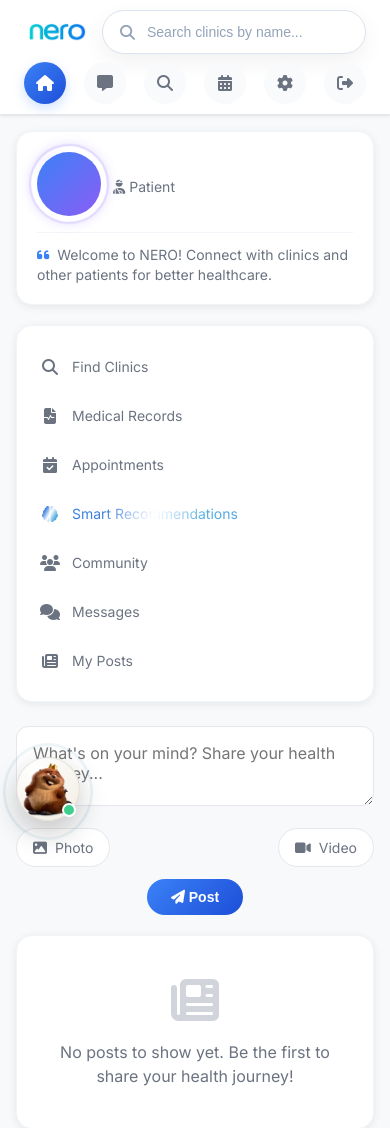
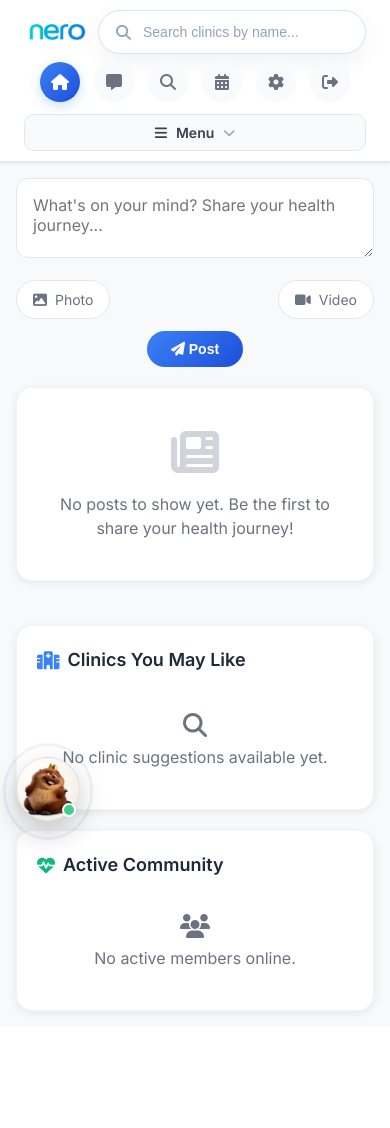
Before and after one commit to dakirBLM/Nero, a Django app: page /patients/dashboard/ in a window 390 px wide. Shown: the top 1128 px of the page. After the commit the page ends 1015 px from the top, so only its background shows below. Run offline with Django 5.2, Linux system fonts and the light colour scheme; the visitor is signed in with stand-in values (Sample User, id 1); data that the repository does not hold is empty; parts of the project's set-up code (start-up, migrations or seed data) failed here and were passed over.

Commit message:
Patient header: lock layout with !important (fix appointments drift) + mobile-only dropdown for left sidebar menu

```diff
--- a/templates/includes/patient_nav.html
+++ b/templates/includes/patient_nav.html
@@ -8,18 +8,34 @@
     search_results_id   -> id for the results box     (default 'dashboard-search-results')
     search_placeholder  -> placeholder text           (default 'Search clinics by name...')
   Layout: logo + search bar on the top row, navigation icons underneath.
-  Base styling + search/scroll JS still live in each page; the overrides below shape the two-row layout.
+  The !important locks below neutralize leftover per-page header media-queries so the
+  header renders identically on every page at every width.
+  On mobile (<=1024px) the left sidebar (.sidebar-left) collapses into a "Menu" dropdown.
 {% endcomment %}
 <style>
-/* two-row header layout (overrides the per-page single-row CSS) */
-.header-container.pnav{flex-direction:column;align-items:stretch;gap:6px;padding-top:10px;padding-bottom:10px}
-.pnav .pnav-top{display:flex;align-items:center;gap:6px}
-.pnav .logo-container{width:104px;height:44px;flex-shrink:0;justify-content:flex-start}
-.pnav .search-container{flex:1;max-width:560px;margin:0 0 0 14px}
-.pnav .nav-icons{justify-content:center;width:100%;gap:26px;padding-top:2px}
+/* two-row header layout (overrides the per-page single-row / grid CSS) */
+.header-container.pnav{display:flex !important;flex-direction:column !important;align-items:stretch !important;gap:6px;padding:10px 24px !important}
+.pnav .pnav-top{display:flex;align-items:center;width:100%}
+.pnav .logo-container{width:104px !important;height:44px !important;flex-shrink:0;justify-content:flex-start !important;margin:0 !important}
+.pnav .search-container{flex:1 1 auto !important;width:auto !important;max-width:560px !important;margin:0 0 0 14px !important}
+.pnav .nav-icons{display:flex !important;justify-content:center !important;width:100% !important;gap:26px !important;margin:0 !important;padding:2px 0 0 !important}
+.pnav .nav-icon{width:40px !important;height:40px !important}
+/* mobile-only dropdown toggle for the left sidebar */
+.pnav-side-toggle{display:none;align-items:center;justify-content:center;gap:9px;width:100%;margin-top:6px;
+  padding:9px 12px;border:1px solid #e5e7eb;border-radius:10px;background:#f9fafb;color:#374151;
+  font-family:inherit;font-size:14px;font-weight:600;cursor:pointer;transition:background .2s}
+.pnav-side-toggle:hover{background:#f3f4f6}
+.pnav-side-toggle .chev{transition:transform .2s;font-size:12px;color:#9ca3af}
+.pnav-side-toggle.open .chev{transform:rotate(180deg)}
+@media (max-width:1024px){
+  .pnav-side-toggle.has-sidebar{display:flex}
+  .sidebar-left{display:none !important}
+  .sidebar-left.pnav-open{display:block !important;animation:pnavSlide .22s ease}
+}
+@keyframes pnavSlide{from{opacity:0;transform:translateY(-8px)}to{opacity:1;transform:none}}
 @media (max-width:640px){
-  .pnav .search-container{margin-left:8px;max-width:none}
-  .pnav .nav-icons{gap:18px}
+  .pnav .search-container{margin-left:10px !important;max-width:none !important}
+  .pnav .nav-icons{gap:14px !important}
 }
 </style>
 <header class="main-header">
@@ -61,5 +77,28 @@
                 <i class="fas fa-sign-out-alt"></i>
             </a>
         </div>
+
+        <!-- Mobile: dropdown toggle for the page's left sidebar menu -->
+        <button class="pnav-side-toggle" id="pnavSideToggle" type="button" aria-expanded="false">
+            <i class="fas fa-bars"></i> Menu <i class="fas fa-chevron-down chev"></i>
+        </button>
     </div>
 </header>
+<script>
+(function(){
+  var t = document.getElementById('pnavSideToggle');
+  if (!t) return;
+  function init(){
+    var s = document.querySelector('.sidebar-left');
+    if (!s) return; // page has no left sidebar -> button stays hidden
+    t.classList.add('has-sidebar');
+    t.addEventListener('click', function(){
+      var open = s.classList.toggle('pnav-open');
+      t.classList.toggle('open', open);
+      t.setAttribute('aria-expanded', open);
+    });
+  }
+  if (document.readyState === 'loading') document.addEventListener('DOMContentLoaded', init);
+  else init();
+})();
+</script>
```
